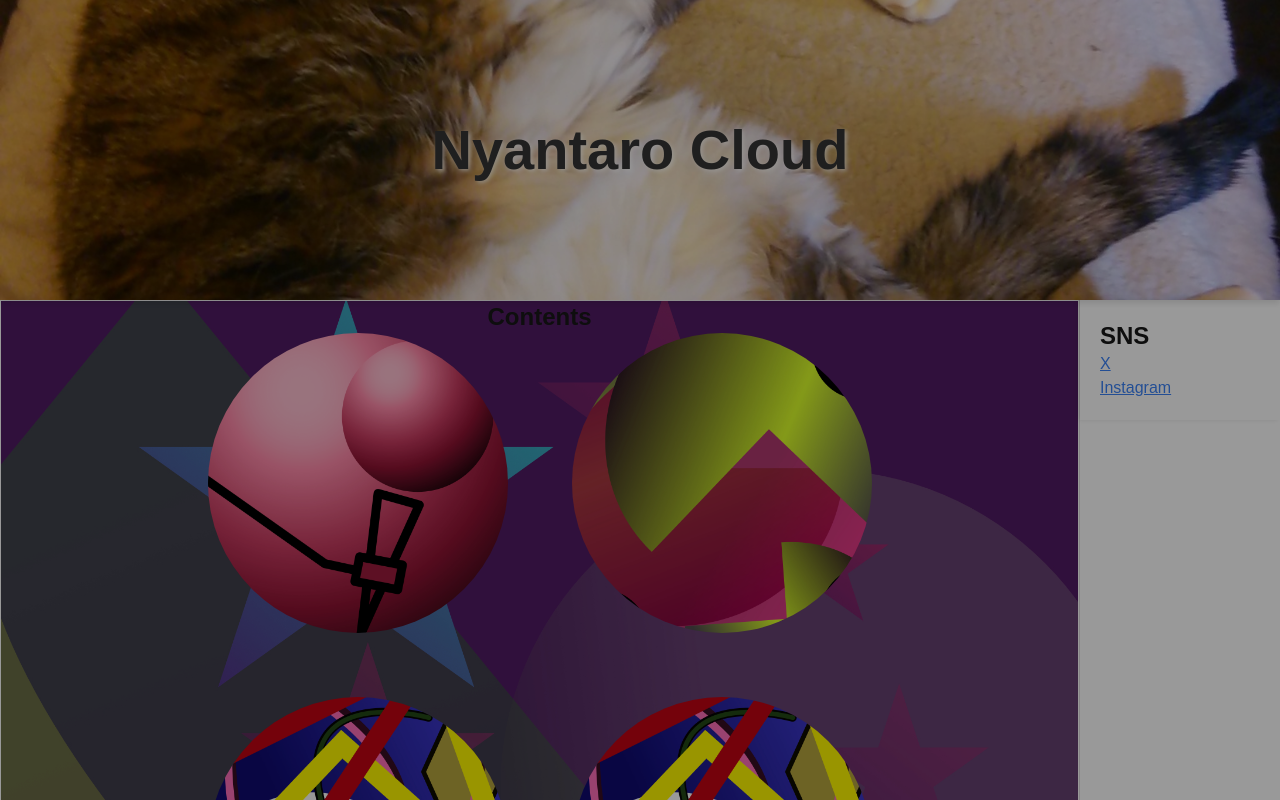
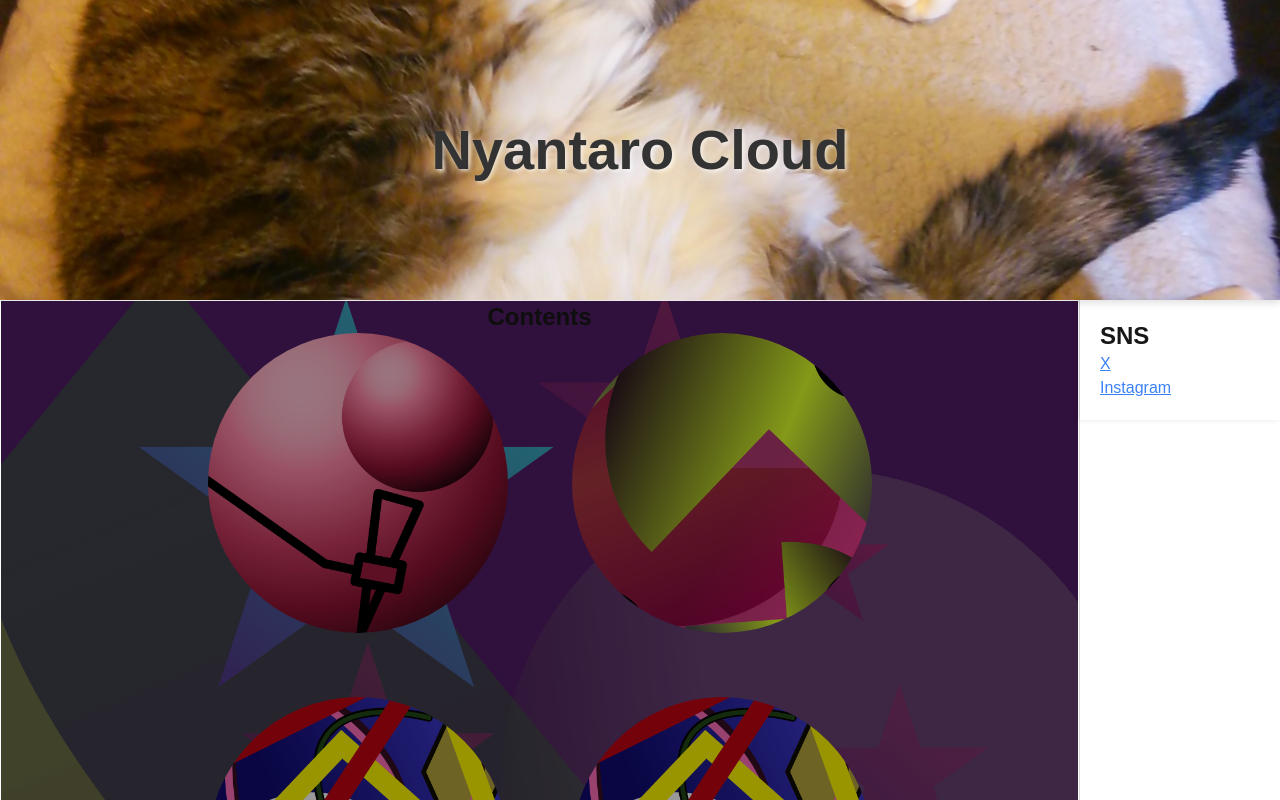
Before and after one commit to RyuNyan-Taro/nyantaro_cloud_web, a Next.js app: page / in a window 1280 px wide. Shown: the top 800 px of the page. Built offline with nearby package versions, Linux system fonts and the light colour scheme.

Commit message:
fix overlay range to set relative on the parent component

```diff
--- a/src/components/Contents.tsx
+++ b/src/components/Contents.tsx
@@ -2,8 +2,8 @@ import { RoundImageButton } from '@/components/RoundImageButton'
 
 export default function Contents () {
     return (
-    <div className="bg-[url('/Good_night.jpeg')] bg-cover bg-center">
-        <div className="absolute inset-0 bg-black/40 z-10 pointer-events-none" />
+    <div className="bg-[url('/Good_night.jpeg')] bg-cover bg-center relative min-h-screen">
+        <div className="absolute inset-0 bg-black/40 z-20 pointer-events-none" />
             <div className="px-12 pb-12 pt-0">
                 <h2 className="text-center text-2xl font-bold">
                     Contents
```
